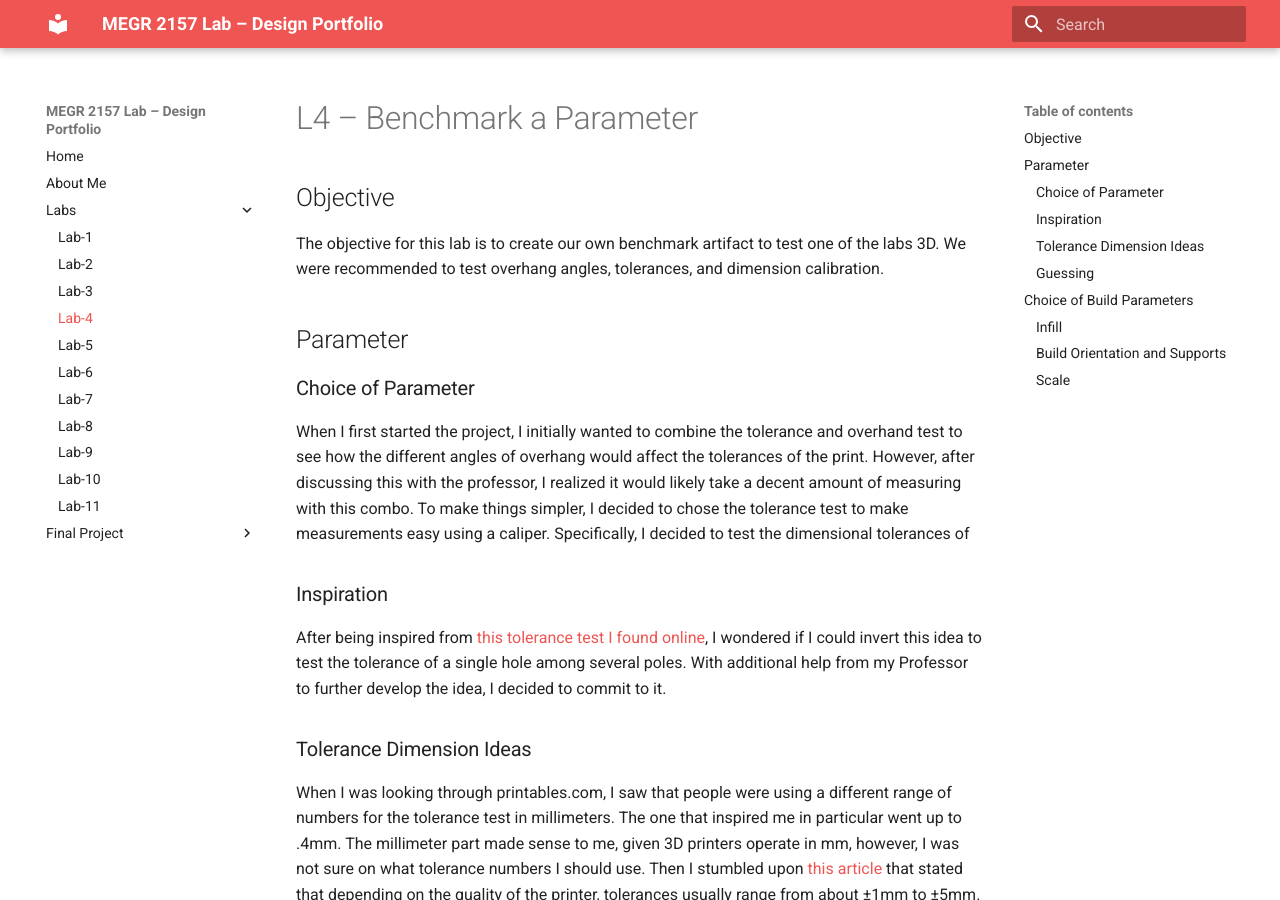
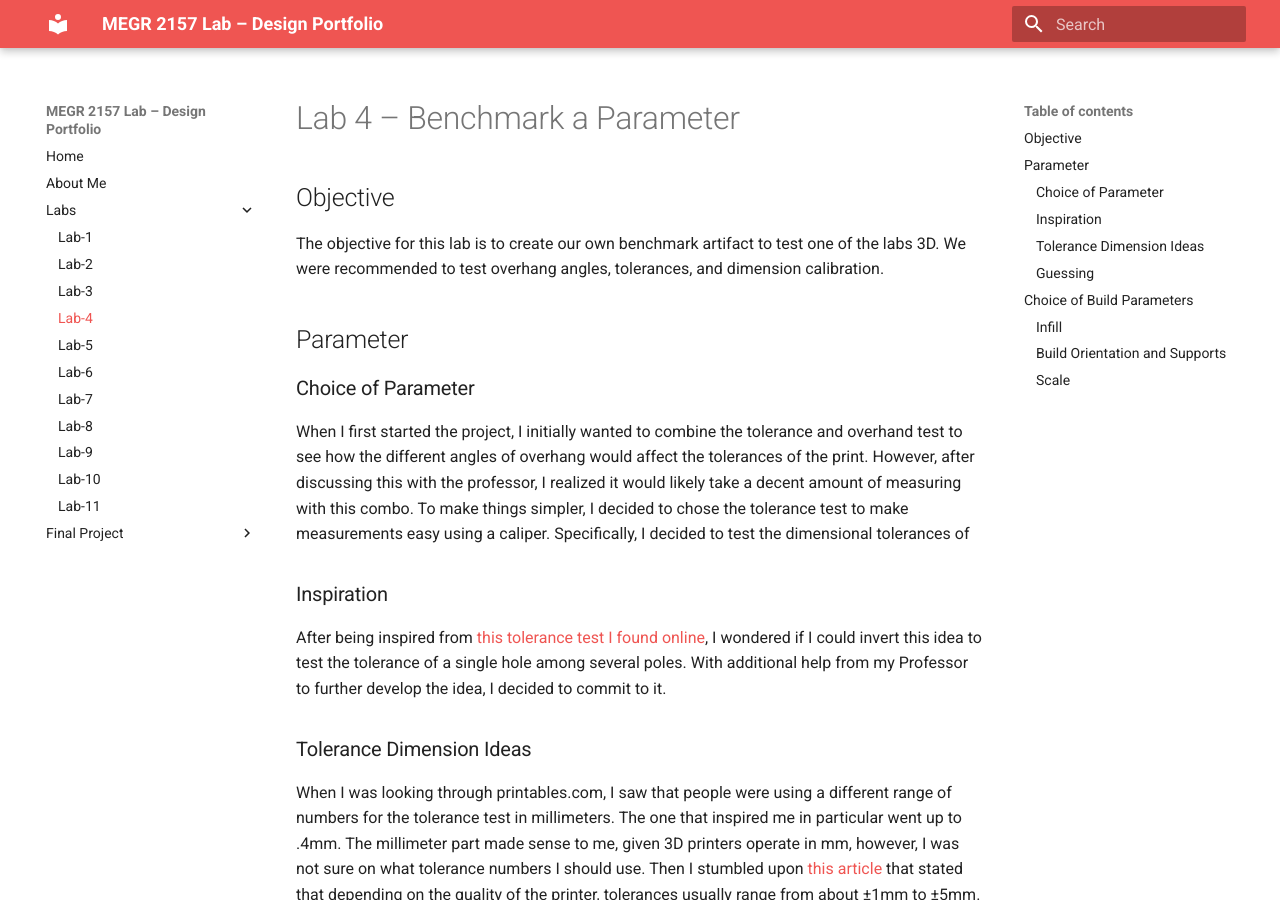
Before and after one commit to josef-chelala/megr2157-lab-portfolio, an MkDocs documentation site: the page built from docs/Labs/L04/index.md, in a window 1280 px wide and 900 px high. Built offline with MkDocs 1.6.1 and Material for MkDocs 9.7.7, drawn with Linux system fonts in a browser that asks for light colours.

Commit message:
Update index.md

```diff
--- a/docs/Labs/L04/index.md
+++ b/docs/Labs/L04/index.md
@@ -1,4 +1,4 @@
-# L4 – Benchmark a Parameter
+# Lab 4 – Benchmark a Parameter
 ## Objective
 The objective for this lab is to create our own benchmark artifact to test one of the labs 3D. We were recommended to test overhang angles, tolerances, and dimension calibration.
 
```
